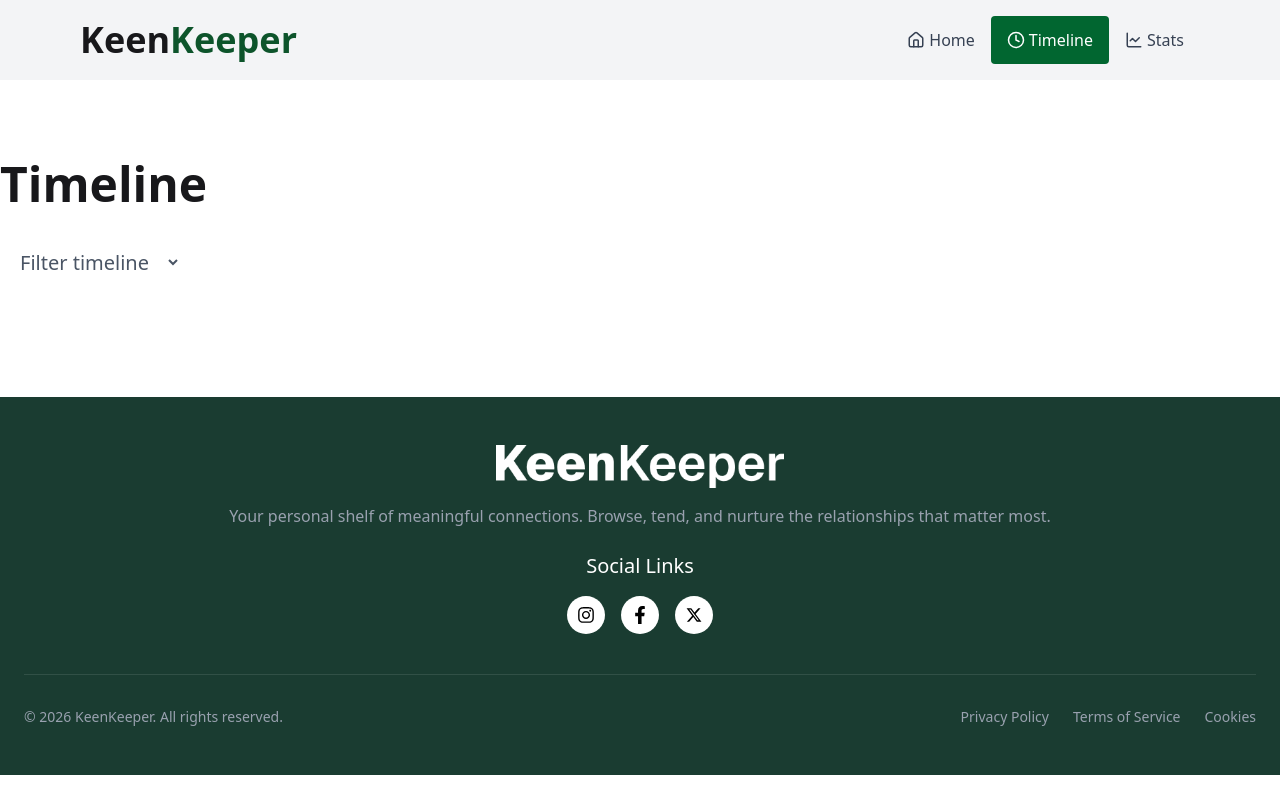
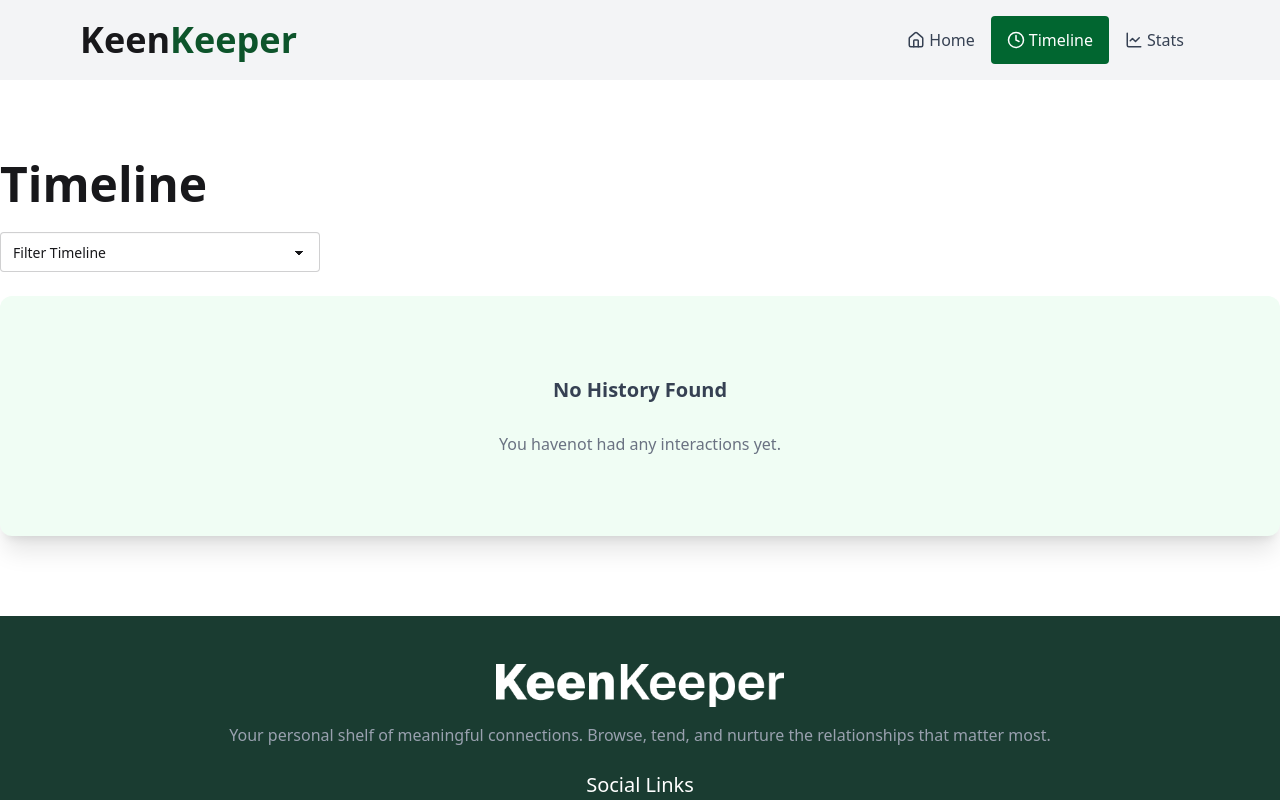
Before and after one commit to azim024471-netizen/assignment-7, a Next.js app: page /timeline in a window 1280 px wide. Shown: the top 800 px of the page. Built offline with nearby package versions, Linux system fonts and the light colour scheme.

Commit message:
added the filter section on timelin page and maked is active

```diff
--- a/src/app/timeline/page.jsx
+++ b/src/app/timeline/page.jsx
@@ -1,36 +1,51 @@
 'use client';
 
-import React, { useContext } from 'react';
+import React, { useContext, useState } from 'react';
 import { InteractionContext } from '@/context/interactionsContext';
 import MeetedFriend from './MeetedFriend';
 
 const TimelinePage = () => {
 
     const contextData = useContext(InteractionContext);
+    const { interActions } = contextData;
 
-     const {interActions}  = contextData;
+    const [filterType, setFilterType] = useState('All')
 
-    // console.log('this is interaction', interActions,)
+    const filteredInteractions = interActions.filter((item) => {
+        if (filterType === 'All') return true;
 
-    //  console.log('this is set iohsf', setInterActions)
-
-
+        return item.connet === filterType;
+    });
 
     return (
         <div className='container mx-auto py-20 space-y-6'>
             <h1 className='text-5xl font-bold'>Timeline </h1>
             <div className="mb-6">
-                <select className="text-xl p-4 text-left text-gray-600 rounded-sm bg-white">
-                    <option>Filter timeline</option>
-                    <option>Meetup</option>
+
+                <select defaultValue="Filter Timeline" className="select"
+                    onChange={(e) => setFilterType(e.target.value)}>
+
+                    <option value="All">Filter Timeline </option>
+                    <option>Call</option>
                     <option>Text</option>
                     <option>Video</option>
                 </select>
             </div>
-
-              {
-              interActions.map((friend)=><MeetedFriend key={friend.id} friend={friend}></MeetedFriend>)
-              }
+   {
+                filteredInteractions.length > 0 ? (
+              filteredInteractions.map((friend, index) => (
+                        <MeetedFriend key={index} friend={friend}></MeetedFriend>
+                    ))
+                )
+                :
+                 (
+             <div className="flex flex-col items-center justify-center py-20 bg-green-50 rounded-xl shadow-xl
+              border-gray-200 space-y-5">
+            <h3 className="text-xl font-semibold text-gray-700">No History Found</h3>
+         <p className="text-gray-500 mt-2">You havenot had any  interactions yet.</p>
+              </div>
+               )
+   }
         </div>
     );
 };
```
Also changed, not shown: src/app/[friendId]/page.jsx (+1 -6 lines).
